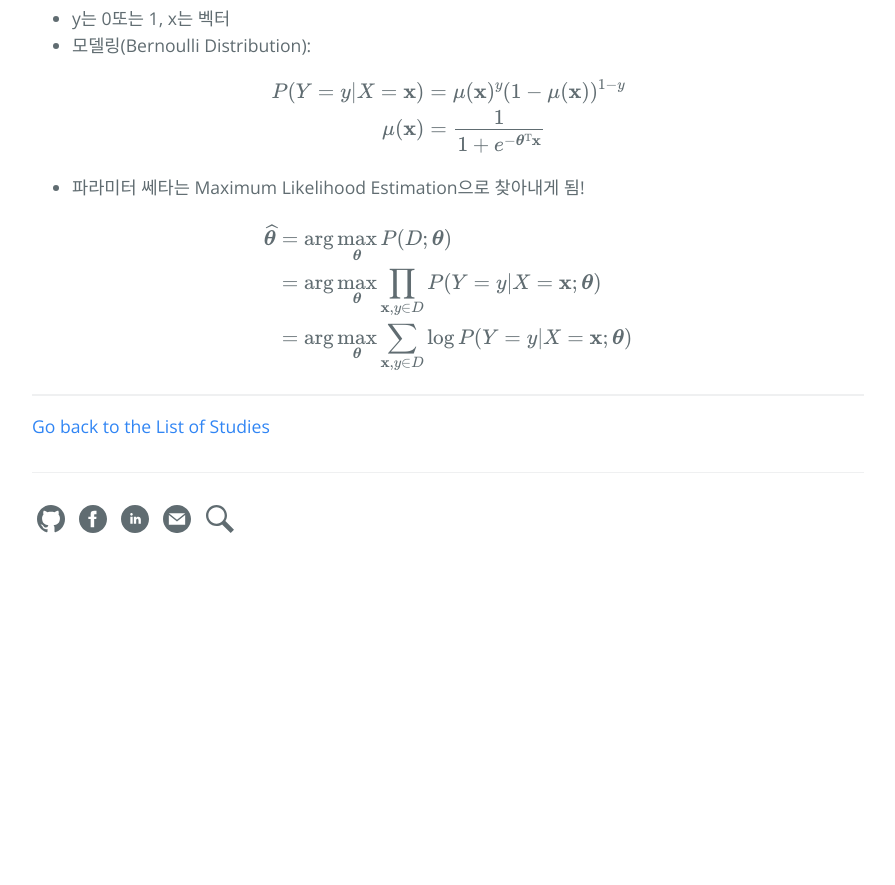
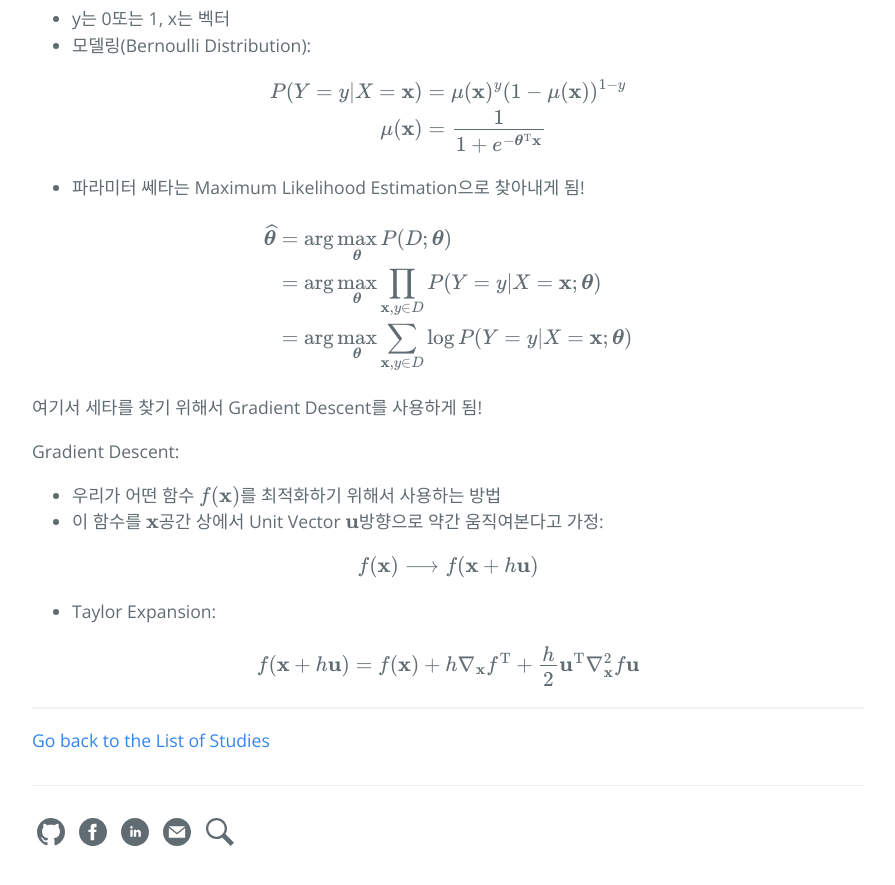
Before and after one commit to hcnoh/hcnoh.github.io, a Jekyll site: the page built from _posts/2019-04-25-logistic-regression-and-naive-bayes.md, in a window 1280 px wide and 900 px high, scrolled down 1192 px. Shown: the top 885 px of the window, without its empty margins (192-1087 px from the left). Built offline with Jekyll 4.4.1, drawn with Linux system fonts in a browser that asks for light colours; formulas are drawn with MathJax 3; comment, search, counter and statistics services are not loaded; before the commit the page ends 1779 px from its top, so only the background shows below that.

Commit message:
Update 2019-04-25-logistic-regression-and-naive-bayes.md

```diff
--- a/_posts/2019-04-25-logistic-regression-and-naive-bayes.md
+++ b/_posts/2019-04-25-logistic-regression-and-naive-bayes.md
@@ -51,3 +51,19 @@ $$
 & = \arg \max_{\boldsymbol{\theta}} \sum_{\mathbf{x}, y \in D} \log P(Y=y \vert X=\mathbf{x} ; \boldsymbol{\theta})
 \end{align*}
 $$
+
+여기서 세타를 찾기 위해서 Gradient Descent를 사용하게 됨!
+
+Gradient Descent:
+- 우리가 어떤 함수 $$f(\mathbf{x})$$를 최적화하기 위해서 사용하는 방법
+- 이 함수를 $$\mathbf{x}$$공간 상에서 Unit Vector $$\mathbf{u}$$방향으로 약간 움직여본다고 가정:
+
+$$f(\mathbf{x}) \longrightarrow f(\mathbf{x} + h\mathbf{u})$$
+
+- Taylor Expansion:
+
+$$
+\begin{align*}
+f(\mathbf{x} + h\mathbf{u}) & = f(\mathbf{x}) + h\nabla_{\mathbf{x}}f^{\text{T}} + \frac{h}{2}\mathbf{u}^{\text{T}}\nabla_{\mathbf{x}}^2f \mathbf{u}
+\end{align*}
+$$
```
